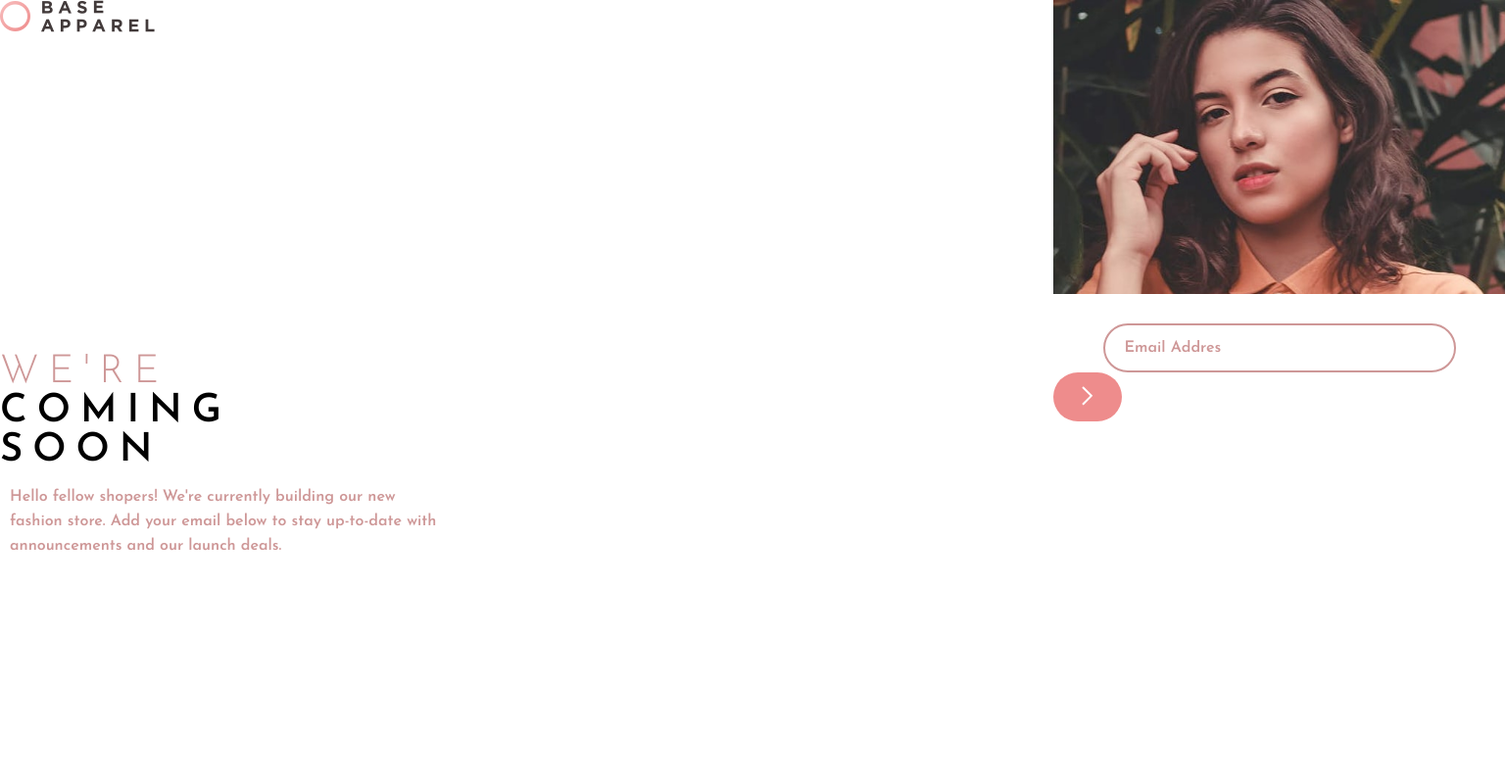
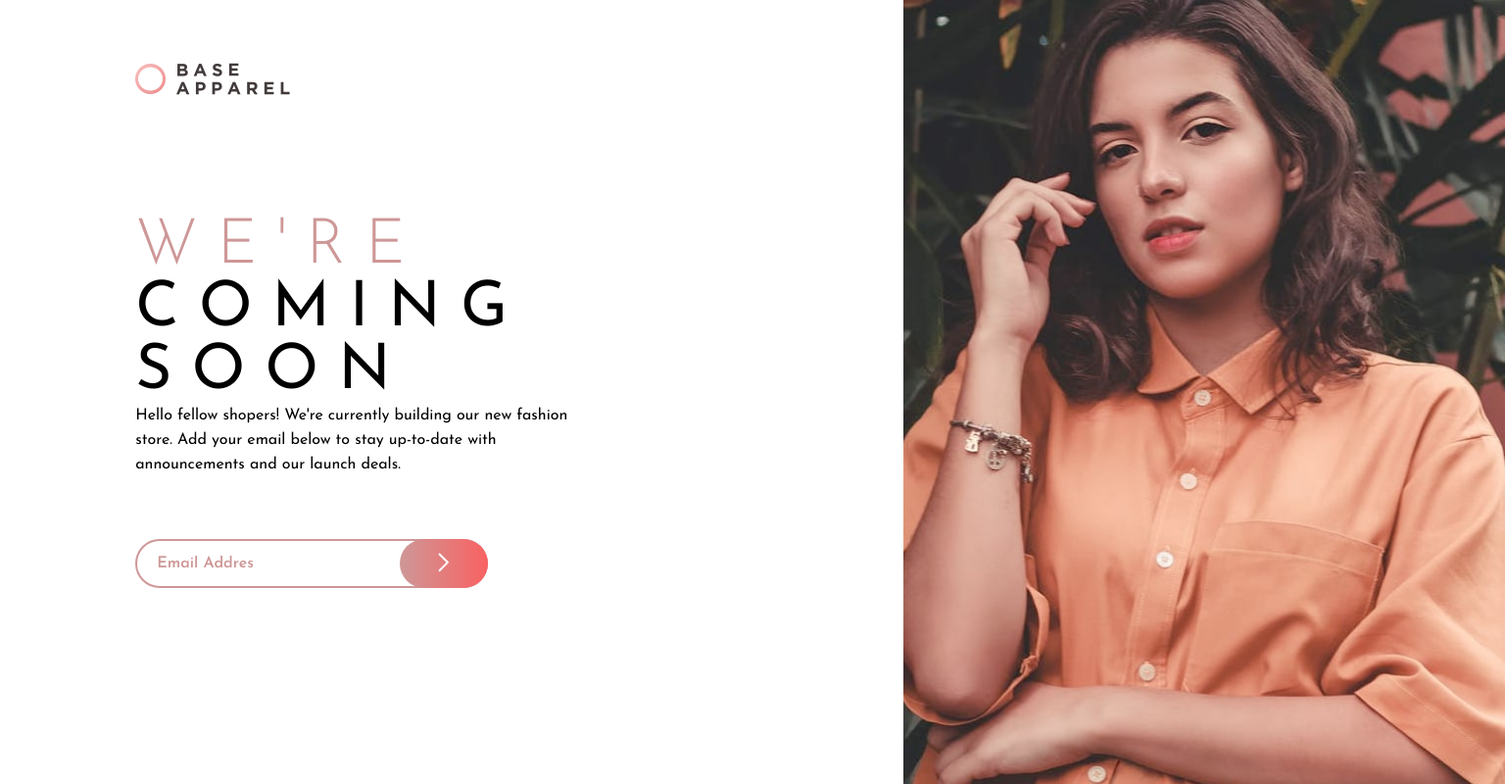
Before and after one commit to MatheusAmon12/Base-Apparel-Coming-Soon-Page, a plain HTML site: page index.html in a window 1536 px wide. Shown: the whole page at 98% size. Drawn offline with Linux system fonts and the light colour scheme.

Commit message:
Criei a media query para desktop

```diff
--- a/estilos/style.css
+++ b/estilos/style.css
@@ -109,80 +109,85 @@
 }
 @media screen and (min-width: 1440px) {
     #container{
+        max-width: 100vw;
         display: grid;
-        grid-template-columns: 70% 30%;
-        grid-template-areas: "cabecalho img"
-        "secao_1 img"
-        "secao_2 img";
+        grid-template:
+        "cabecalho cabecalho imagem" 20%
+        "conteudo conteudo imagem" 45%
+        "conteudo-2 conteudo-2 imagem";
+        grid-template-columns: 30% 30% 40%;
     }
 
     #cabecalho{
-        grid-area: 'cabecalho';
+        grid-area: cabecalho;
         background-color: white;
-        width: 100%;
-        height: 100px;
+        position: relative;
+    }
+
+    #cabecalho img{
+        position: absolute;
+        top: 40%;
+        left: 15%;
     }
 
     #img{
-        grid-area:'img';
+        grid-area: imagem;
         background: url('../imagens/hero-desktop.jpg') no-repeat;
         background-size: cover;
-        width: 100%;
-        height: 300px;
+        height: 100vh;
     }
 
     #txt{
-        grid-area: 'secao_1';
-        width: 100%;
+        grid-area: conteudo;
+
     }
 
-    #txt > h1{
-        font: 600 2.5em var(--fonte);
-        letter-spacing: 10px;
-        text-align: left;
-        display: block;
-        margin: auto;
+    #txt h1{
+        font: 4em var(--fonte);
+        margin-left: 15%;
+        letter-spacing: 20px;
     }
 
-    #txt > p{
-        margin-top: 15px;
-        margin-left: 10px;
-        margin-right: 10px;
+    #txt p{
+        font: 400 16px var(--fonte);
+        text-align: left;
+        margin-left: 15%;
+
         width: 450px;
-
-        text-align: left;
-        color: var(--cor_primaria_1);
-        font: 600 16px var(--fonte);
     }
-
     #entrada{
-        grid-area: 'secao_2';
-        width: 100%;
-        height: 100px;
+        grid-area: conteudo-2;
     }
 
     #iemail::placeholder{
         color: var(--cor_primaria_1);
     }
 
-    #entrada > form > #iemail{
+    #formulario{
+        max-width: 450px;
+        margin-left: 15%;
+        position: relative;
+    }
+
+    #entrada #iemail{
         font: 600 16px var(--fonte);
         color: var(--cor_primaria_1);
         padding-left: 20px;
 
-        display: block;
-        margin: auto;
         width: 360px;
         height: 50px;
         border-radius: 40px;
         border: 2px solid var(--cor_primaria_1);
     }
+
     #entrada #enviar{
-        width: 70px;
+        width: 90px;
         height: 50px;
         border-radius: 40px;
         border: none;
 
-        background-color: hsl(0, 74%, 74%);
+        background-image: linear-gradient(to right, var(--cor_primaria_1), var(--cor_primaria_2));
+        position: absolute;
+        left: 60%;
     }
 }
--- a/index.html
+++ b/index.html
@@ -22,7 +22,7 @@
             <p style="line-height: 25px;">Hello fellow shopers! We're currently building our new fashion store. Add your email below to stay up-to-date with announcements and our launch deals.</p>
         </section>
         <section id="entrada" class="item">
-            <form action="cadastro-teste.php" method="post" style="margin-top: 30px;">
+            <form action="cadastro-teste.php" method="post" style="margin-top: 30px;" id="formulario">
                 <input type="text" name="email" id="iemail" placeholder="Email Addres" required onclick="borda()">
                 <button id="enviar" ><img src="imagens/icon-arrow.svg" alt=""></button>
             </form>
```
